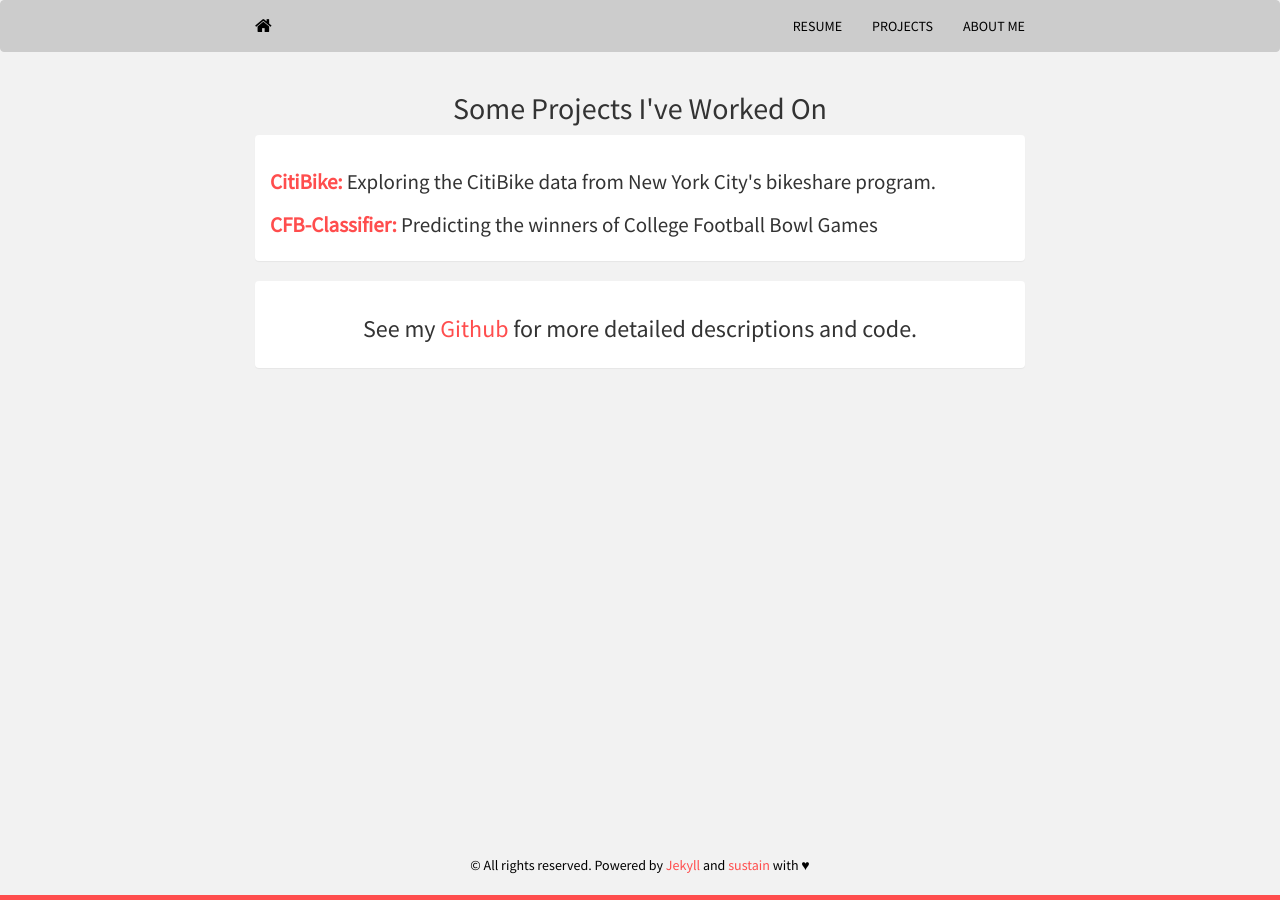
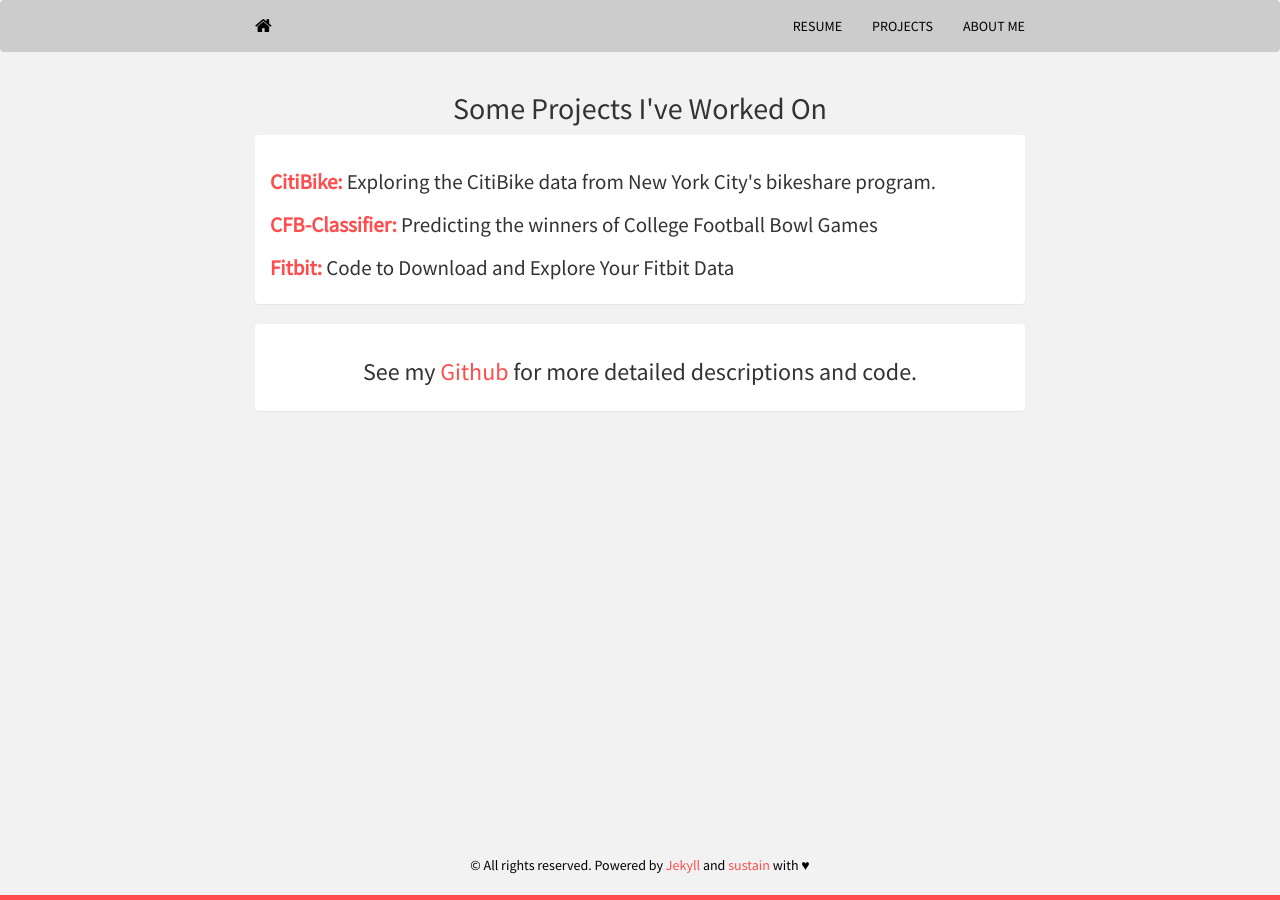
Before and after one commit to mrkaye97/mrkaye97.github.io, a Jekyll site: the page built from projects.html, in a window 1280 px wide. Built offline with Jekyll 4.4.1, drawn with Linux system fonts in a browser that asks for light colours; nearby versions of some CDN libraries.

Commit message:
Update projects.html

```diff
--- a/projects.html
+++ b/projects.html
@@ -22,6 +22,7 @@ Title: Projects
     		<div class="panel-body">
     			<h2 style='font-size:150%; text-align:left;'><b><a href='http://mrkaye97.github.io/CitiBike/'>CitiBike:</a></b> Exploring the CitiBike data from New York City's bikeshare program.</h2>
     			<h2 style='font-size:150%; text-align:left;'><b><a href='https://github.com/mrkaye97/CFB-Classifier'>CFB-Classifier:</a></b> Predicting the winners of College Football Bowl Games</h2>
+    			<h2 style='font-size:150%; text-align:left;'><b><a href='https://github.com/mrkaye97/Fitbit/'>Fitbit:</a></b> Code to Download and Explore Your Fitbit Data</h2>
 		  </div>
 		</div>
 	</div>
```
